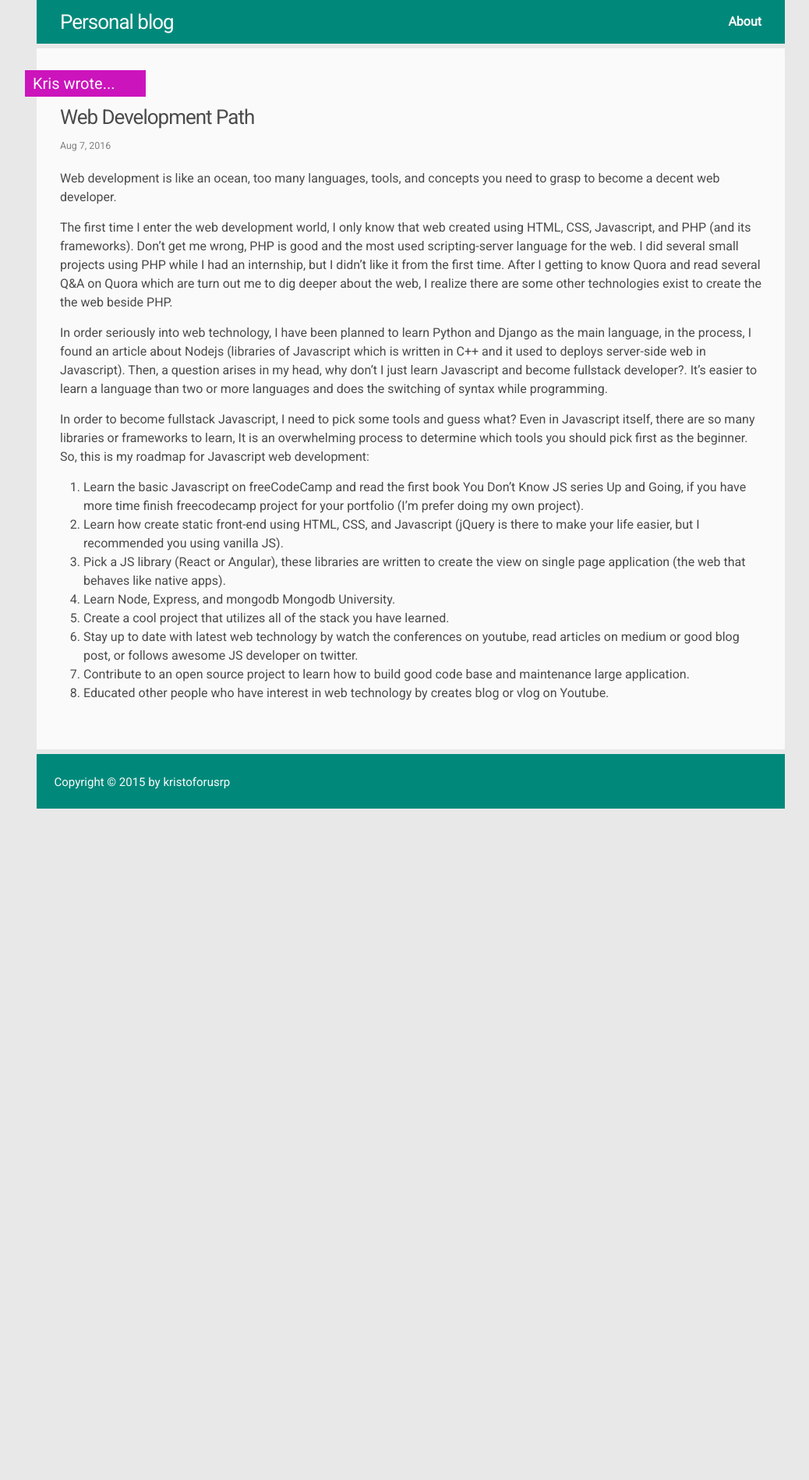
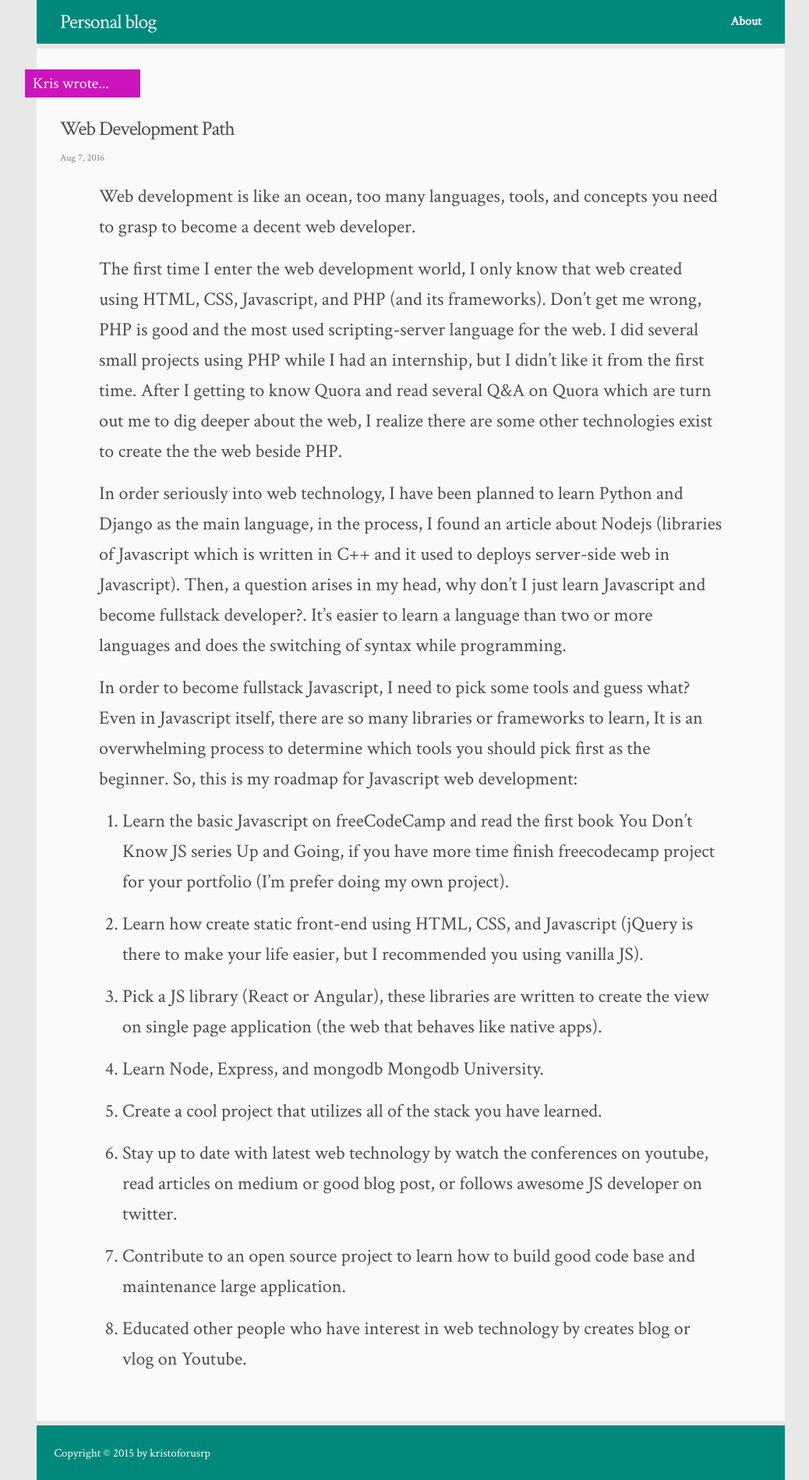
Before and after one commit to kru/kru.github.io, a Jekyll site: the page built from _posts/2016-08-07-web-development-path.markdown, in a window 1280 px wide. Shown: the whole page at 78% size, without its empty margins (113-1151 px from the left). Built offline with Jekyll 4.4.1, drawn with Linux system fonts in a browser that asks for light colours; before the commit the page ends 1037 px from its top, so only the background shows below that.

Commit message:
Change typography

```diff
--- a/_includes/head.html
+++ b/_includes/head.html
@@ -9,7 +9,8 @@
   <link rel="stylesheet" href="{{ "/css/main.css" | prepend: site.baseurl }}">
   <link rel="canonical" href="{{ page.url | replace:'index.html','' | prepend: site.baseurl | prepend: site.url }}">
   <link rel="alternate" type="application/rss+xml" title="{{ site.title }}" href="{{ "/feed.xml" | prepend: site.baseurl | prepend: site.url }}">
-   <link href="https://fonts.googleapis.com/css?family=Roboto" rel="stylesheet">
+   <!-- <link href="https://fonts.googleapis.com/css?family=Roboto" rel="stylesheet"> -->
+   <link href="https://fonts.googleapis.com/css?family=Crimson+Text" rel="stylesheet">
 
    <!-- Favicons -->
    <link rel="apple-icon" sizes="57x57" href="/assets/favicons/apple-icon-57x57.png">
--- a/_sass/_layout.scss
+++ b/_sass/_layout.scss
@@ -250,7 +250,7 @@ h2 .post-link {
     line-height: 1;
     text-align: right;
     text-align: left;
-    margin-top: 15px;
+    margin-top: $spacing-unit;
 
     @include media-query($on-laptop) {
         font-size: 36px;
@@ -258,7 +258,11 @@ h2 .post-link {
 }
 
 .post-content {
-    margin-bottom: $spacing-unit;
+    margin: 0 auto $spacing-unit;
+    width: 800px;
+    font-size: 24px;
+    line-height: 1.625;
+
 
     h2 {
         font-size: 32px;
--- a/css/main.scss
+++ b/css/main.scss
@@ -6,10 +6,10 @@
 
 
 // Our variables
-$base-font-family: 'Roboto', Helvetica, Arial, sans-serif;
+$base-font-family: 'Crimson Text', Helvetica, Arial, sans-serif;
 $base-font-size:   16px;
 $base-font-weight: 400;
-$small-font-size:  $base-font-size * 0.775;
+$small-font-size:  $base-font-size * 0.875;
 $base-line-height: 1.5;
 
 $spacing-unit:     30px;
```
Also changed, not shown: _posts/2016-08-07-web-development-path.markdown (+7 -0 lines).
